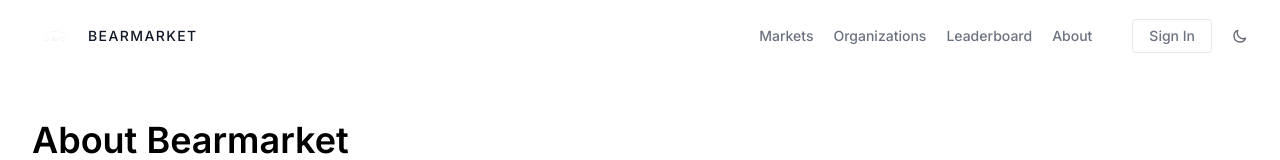
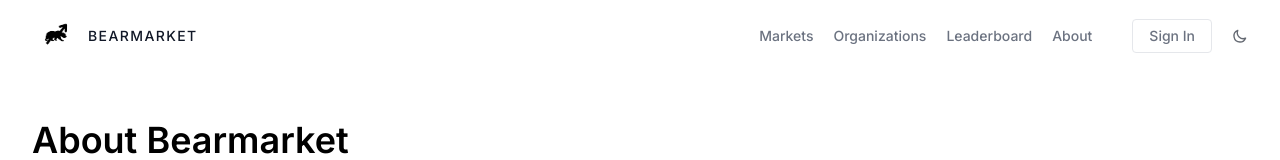
Before and after one commit to Hoponga/bear-markets, a Next.js app in the folder frontend/: page /about in a window 1280 px wide. Shown: the top 160 px of the page. Built offline with nearby package versions, Linux system fonts and the light colour scheme.

Commit message:
light mode logo

```diff
--- a/frontend/components/Navbar.tsx
+++ b/frontend/components/Navbar.tsx
@@ -130,13 +130,29 @@ export default function Navbar() {
     setShowAuthModal(false);
   };
 
-  const [theme, setTheme] = useState<'light' | 'dark' | null>(null);
+  const [theme, setTheme] = useState<'light' | 'dark' | null>(() =>
+    typeof window !== 'undefined'
+      ? (localStorage.getItem('theme') as 'light' | 'dark' | null)
+      : null
+  );
+  const [systemPrefersLight, setSystemPrefersLight] = useState(() =>
+    typeof window !== 'undefined'
+      ? window.matchMedia('(prefers-color-scheme: light)').matches
+      : false
+  );
 
   useEffect(() => {
-    // Read saved preference; null means "follow system"
-    const saved = localStorage.getItem('theme') as 'light' | 'dark' | null;
-    setTheme(saved);
-  }, []);
+    if (theme !== null) return;
+    const mq = window.matchMedia('(prefers-color-scheme: light)');
+    const onChange = () => setSystemPrefersLight(mq.matches);
+    onChange();
+    mq.addEventListener('change', onChange);
+    return () => mq.removeEventListener('change', onChange);
+  }, [theme]);
+
+  const isLightUi =
+    theme === 'light' || (theme === null && systemPrefersLight);
+  const logoSrc = isLightUi ? '/logo_light_mode.png' : '/logo.png';
 
   const toggleTheme = () => {
     const html = document.documentElement;
@@ -160,7 +176,13 @@ export default function Navbar() {
           <div className="flex justify-between items-center py-3">
             {/* Left - Logo */}
             <Link href="/" className="flex items-center space-x-2">
-              <Image src="/logo.png" alt="Bearmarket" width={48} height={48} />
+              <Image
+                key={logoSrc}
+                src={logoSrc}
+                alt="Bearmarket"
+                width={48}
+                height={48}
+              />
               <span className="text-sm font-medium text-navbar-link uppercase tracking-widest">
                 Bearmarket
               </span>
```
